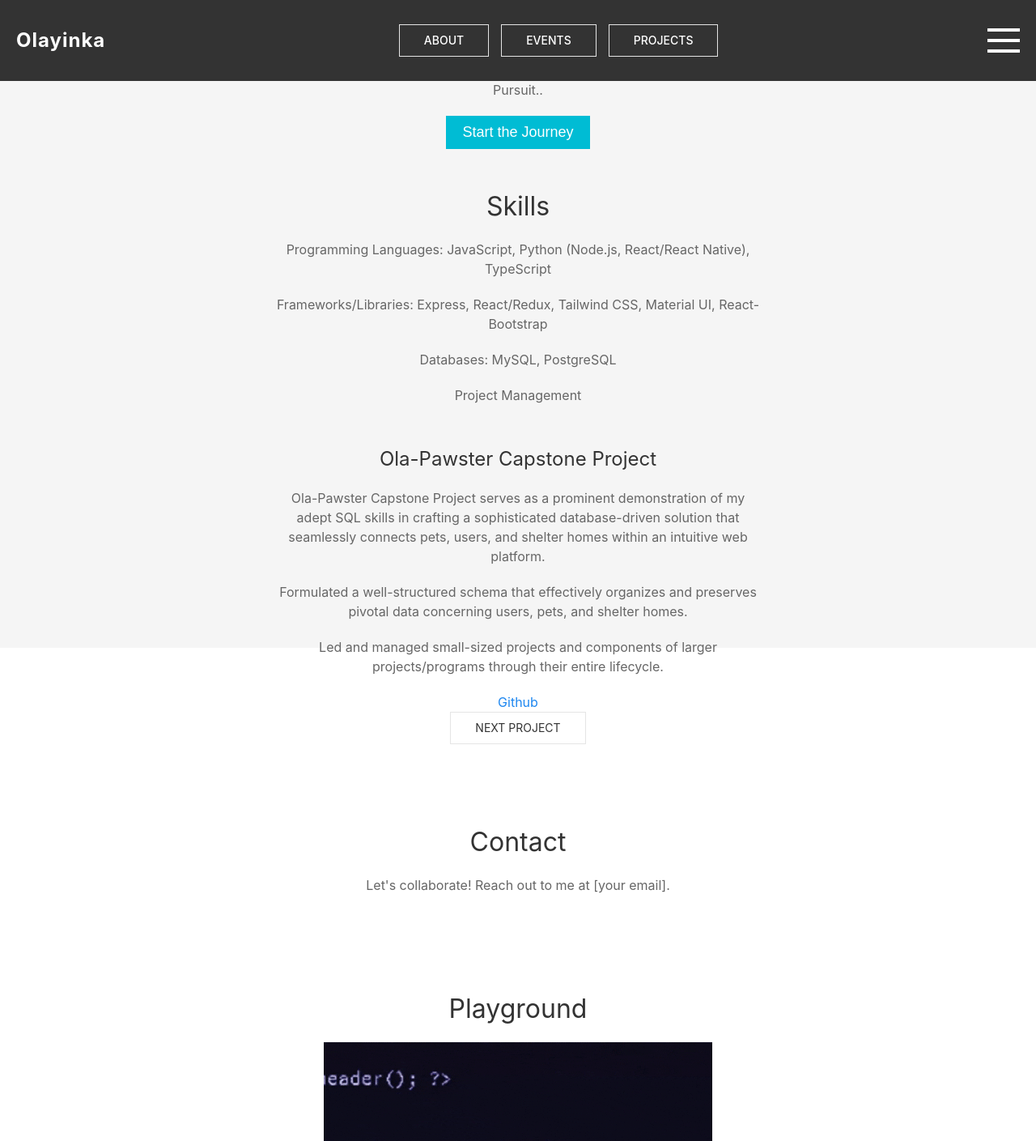
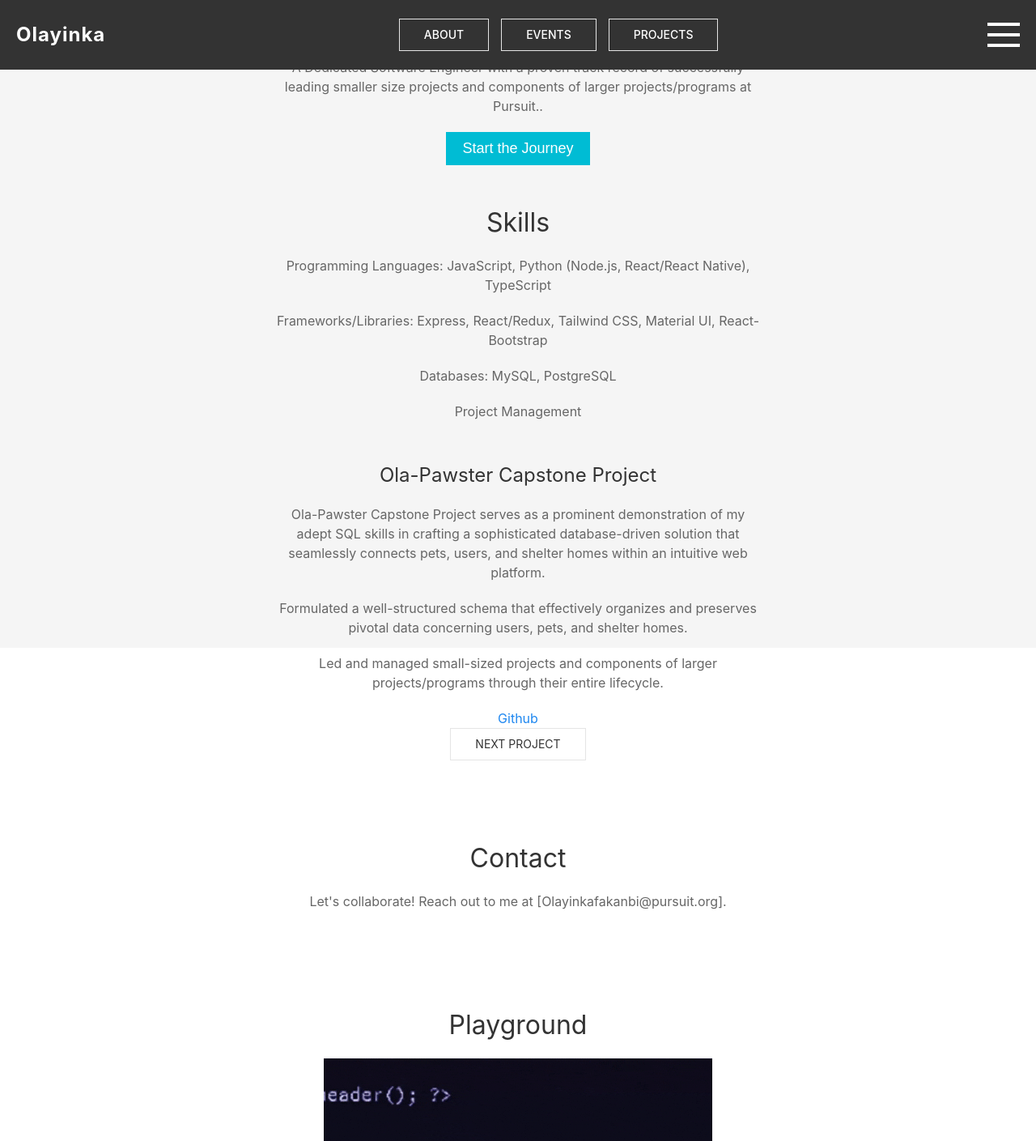
Before and after one commit to Olayinka19/Portfolio, a React (Create React App) app: page / in a window 1280 px wide. Shown: the top 1409 px of the page at 81% size. Built offline with nearby package versions, Linux system fonts and the light colour scheme.

Commit message:
Portfolio

```diff
--- a/public/index.html
+++ b/public/index.html
@@ -33,7 +33,7 @@
       work correctly both with client-side routing and a non-root public URL.
       Learn how to configure a non-root public URL by running `npm run build`.
     -->
-    <title>React App</title>
+    <title>Ola-Portfolio</title>
   </head>
   <body>
     <noscript>You need to enable JavaScript to run this app.</noscript>
--- a/src/Components/Home.css
+++ b/src/Components/Home.css
@@ -32,6 +32,8 @@
     padding: 10px 20px;
     font-size: 18px;
     cursor: pointer;
+    transform-style: preserve-3d;
+  transition: transform 0.5s ease;
   }
 
   /* Styles for the skills, projects, and contact sections */
@@ -54,3 +56,15 @@
   max-width: 100%;
   height: auto;
 }
+
+@media screen and (min-width: 768px)  and (max-width: 991px) {
+    .home {
+      padding: 0 45px;
+    }
+}
+
+@media screen and (min-width: 992px)  and (max-width: 1199px) {
+    .home {
+      padding: 0 45px;
+    }
+}
--- a/src/Components/Home.js
+++ b/src/Components/Home.js
@@ -48,7 +48,7 @@ const Home = () => {
     </section>
 
     <section className={`skills ${gameStarted ? 'visible' : ''}`}>
-      <h2>Skills</h2>
+      <h2 class="uk-animation-slide-left">Skills</h2>
       <ul>
         <li>Programming Languages: JavaScript, Python (Node.js, React/React Native), TypeScript</li>
         <li>Frameworks/Libraries: Express, React/Redux, Tailwind CSS, Material UI, React-Bootstrap</li>
@@ -58,19 +58,20 @@ const Home = () => {
     </section>
 
     <section className={`projects ${gameStarted ? 'visible' : ''}`}>
+    <br />
       <h2>Portfolio</h2>
       <h1>Hello, I'm Olayinka</h1>
-      <p>{`Dedicated Software Engineer with a proven track record of successfully leading smaller size projects and components of larger projects/programs at Pursuit..`}</p>
+      <p>{`A Dedicated Software Engineer with a proven track record of successfully leading smaller size projects and components of larger projects/programs at Pursuit..`}</p>
       <button className="start-button" onClick={startGame}>
         Start the Journey
       </button>
       <section className={`skills ${gameStarted ? 'visible' : ''}`}>
-      <h2>Skills</h2>
+      <h2 class=" uk-animation-slide-right">Skills</h2>
       <ul>
-        <li>Programming Languages: JavaScript, Python (Node.js, React/React Native), TypeScript</li>
-        <li>Frameworks/Libraries: Express, React/Redux, Tailwind CSS, Material UI, React-Bootstrap</li>
-        <li>Databases: MySQL, PostgreSQL</li>
-        <li>Project Management</li>
+        <li class=" uk-animation-slide-right">Programming Languages: JavaScript, Python (Node.js, React/React Native), TypeScript</li>
+        <li class=" uk-animation-slide-right">Frameworks/Libraries: Express, React/Redux, Tailwind CSS, Material UI, React-Bootstrap</li>
+        <li class=" uk-animation-slide-right">Databases: MySQL, PostgreSQL</li>
+        <li class=" uk-animation-slide-right">Project Management</li>
       </ul>
     </section>
       <div className="project">
@@ -87,7 +88,7 @@ const Home = () => {
 
     <section className={`contact ${gameStarted ? 'visible' : ''}`}>
       <h2>Contact</h2>
-      <p>Let's collaborate! Reach out to me at [your email].</p>
+      <p>Let's collaborate! Reach out to me at [Olayinkafakanbi@pursuit.org].</p>
     </section>
 
     <section className={`playground ${gameStarted ? 'visible' : ''}`}>
@@ -96,6 +97,7 @@ const Home = () => {
         <img src={GIF} alt="GIF" />
       </div>
     </section>
+    <br />
   </div>
   );
 };
--- a/src/Components/NavBar.css
+++ b/src/Components/NavBar.css
@@ -11,7 +11,7 @@
   justify-content: space-between;
   align-items: center;
   background-color: #333;
-  padding: 10px 20px;
+  padding: 3px  20px;
   position: fixed;
   top: 0;
   left: 0;
```
Also changed, not shown: src/Components/assets/Screenshot 2023-08-23 at 6.13.54 AM.png (added). Lines whose indentation alone changed are shown as unchanged.
